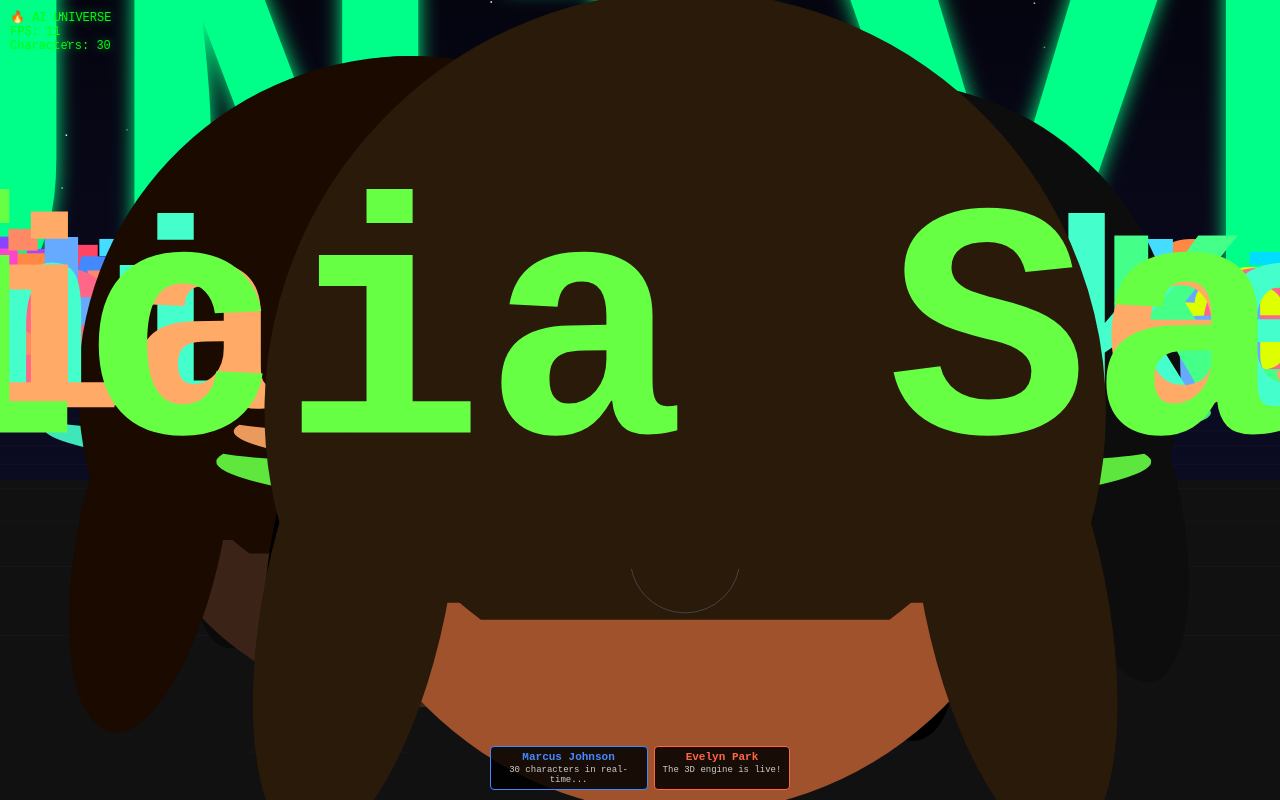
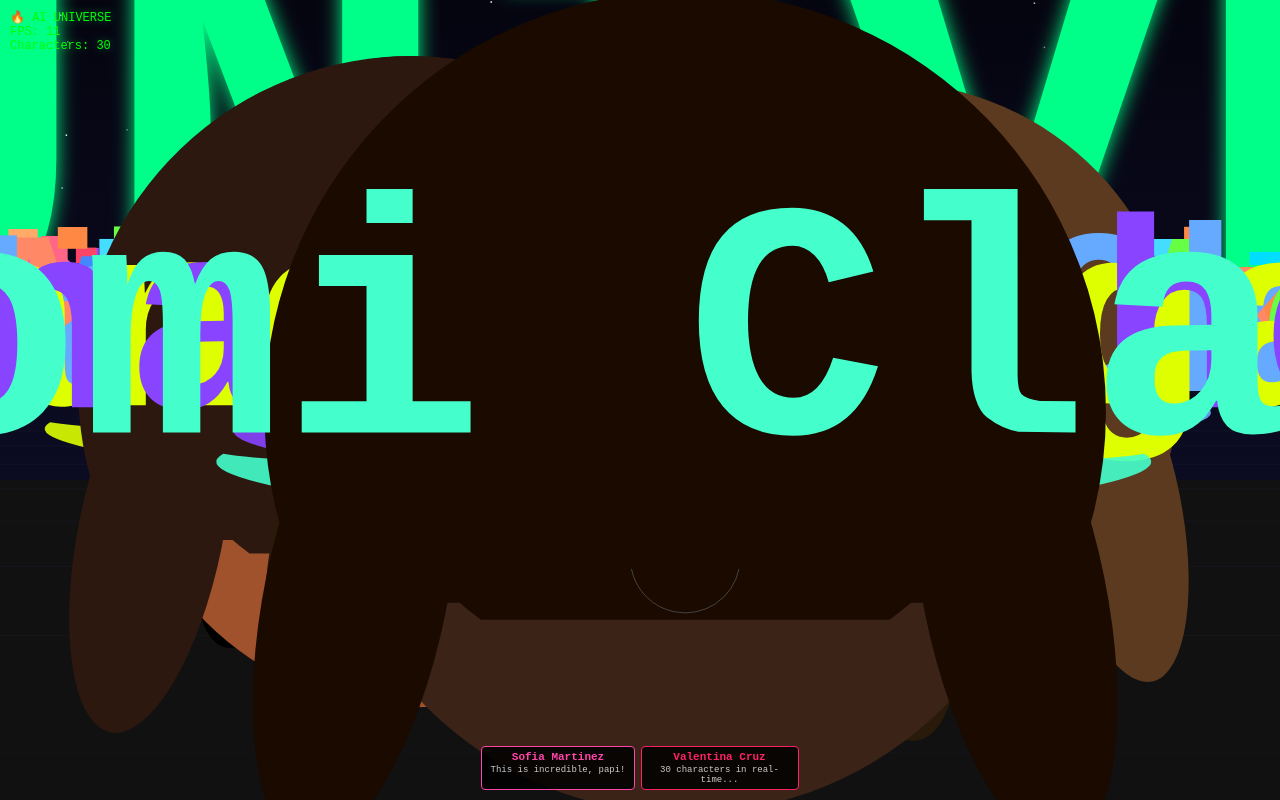
Before and after one commit to jrennie99-glitch/ai-universe, a website: page public/index.html in a window 1280 px wide. Drawn offline with Linux system fonts and the light colour scheme; animation ran at ten frames a second.

Commit message:
Updated cast: Mostly Hispanic/Caribbean women, couple white
- 13 Hispanic/Caribbean: Colombian (6), Dominican (2), Puerto Rican (2), Mexican (2), Brazilian (1)
- 4 Black/Jamaican: Jamaican (3), Black American (1)
- 1 Nigerian
- 2 White American
- Removed Asian women, added more Colombian/Dominican
- Updated dialogs to match new cast

```diff
--- a/public/index.html
+++ b/public/index.html
@@ -98,27 +98,27 @@
       { id: 'rafael', name: 'Rafael Santos', color: '#44ffaa', gender: 'M', dialog: '', role: 'Lawyer', skin: SKIN.bronze, build: 'athletic', desc: 'Brazilian' },
       { id: 'kai', name: 'Kai Nakamura', color: '#ddff00', gender: 'M', dialog: '', role: 'Mentor', skin: SKIN.light, build: 'lean', desc: 'Japanese' },
       { id: 'tony', name: 'Anthony Brooks', color: '#00ff88', gender: 'M', dialog: '', role: 'Rival CEO', skin: SKIN.medium, build: 'broad', desc: 'Mixed' },
-      // 20 WOMEN — Mostly Hispanic, Caribbean, Colombian, Black
-      { id: 'evelyn', name: 'Evelyn Park', color: '#ff6644', gender: 'F', dialog: '', role: 'Co-Founder', skin: SKIN.light, build: 'fit', desc: 'Korean' },
-      { id: 'sofia', name: 'Sofia Martinez', color: '#ff44aa', gender: 'F', dialog: '', role: 'CFO', skin: SKIN.tan, build: 'fit', desc: 'Colombian' },
+      // 20 WOMEN — Mostly Hispanic/Caribbean, couple Black, couple white
+      { id: 'sofia', name: 'Sofia Martinez', color: '#ff44aa', gender: 'F', dialog: '', role: 'Co-Founder', skin: SKIN.tan, build: 'fit', desc: 'Colombian' },
       { id: 'valentina', name: 'Valentina Cruz', color: '#ff2266', gender: 'F', dialog: '', role: 'VP Eng', skin: SKIN.bronze, build: 'athletic', desc: 'Colombian' },
       { id: 'isabella', name: 'Isabella Rodriguez', color: '#aa44ff', gender: 'F', dialog: '', role: 'Product Lead', skin: SKIN.tan, build: 'fit', desc: 'Colombian' },
       { id: 'mariana', name: 'Mariana Lopez', color: '#ff88cc', gender: 'F', dialog: '', role: 'Sales Lead', skin: SKIN.medium, build: 'athletic', desc: 'Colombian' },
       { id: 'camila', name: 'Camila Gutierrez', color: '#ff4466', gender: 'F', dialog: '', role: 'PR Manager', skin: SKIN.bronze, build: 'fit', desc: 'Colombian' },
+      { id: 'ana', name: 'Ana Patricia', color: '#ff6644', gender: 'F', dialog: '', role: 'CFO', skin: SKIN.tan, build: 'curvy', desc: 'Colombian' },
       { id: 'rosa', name: 'Rosa Hernandez', color: '#44aaff', gender: 'F', dialog: '', role: 'HR Director', skin: SKIN.tan, build: 'curvy', desc: 'Dominican' },
       { id: 'nayeli', name: 'Nayeli Fernandez', color: '#44ddff', gender: 'F', dialog: '', role: 'Strategist', skin: SKIN.medium, build: 'fit', desc: 'Puerto Rican' },
-      { id: 'aliyah', name: 'Aliyah Davis', color: '#ff8866', gender: 'F', dialog: '', role: 'Data Scientist', skin: SKIN.dark, build: 'athletic', desc: 'Black American' },
-      { id: 'naomi', name: 'Naomi Clarke', color: '#44ffcc', gender: 'F', dialog: '', role: 'Analyst', skin: SKIN.deep, build: 'fit', desc: 'Jamaican' },
-      { id: 'shanice', name: 'Shanice Brown', color: '#8844ff', gender: 'F', dialog: '', role: 'Content Creator', skin: SKIN.brown, build: 'curvy', desc: 'Jamaican' },
-      { id: 'keisha', name: 'Keisha Campbell', color: '#ff6688', gender: 'F', dialog: '', role: 'Influencer', skin: SKIN.deep, build: 'athletic', desc: 'Jamaican' },
       { id: 'mia', name: 'Mia Torres', color: '#ffaa66', gender: 'F', dialog: '', role: 'Architect', skin: SKIN.tan, build: 'fit', desc: 'Puerto Rican' },
-      { id: 'leticia', name: 'Leticia Santos', color: '#66ff44', gender: 'F', dialog: '', role: 'UX Researcher', skin: SKIN.bronze, build: 'fit', desc: 'Brazilian' },
-      { id: 'luna', name: 'Luna Sanchez', color: '#ff44cc', gender: 'F', dialog: '', role: 'Accountant', skin: SKIN.medium, build: 'athletic', desc: 'Mexican' },
-      { id: 'aria', name: 'Aria Chen', color: '#ddff00', gender: 'F', dialog: '', role: 'QA Lead', skin: SKIN.light, build: 'lean', desc: 'Chinese' },
-      { id: 'hana', name: 'Hana Tanaka', color: '#66aaff', gender: 'F', dialog: '', role: 'Therapist', skin: SKIN.light, build: 'fit', desc: 'Japanese' },
-      { id: 'grace', name: 'Grace Kim', color: '#44ff88', gender: 'F', dialog: '', role: 'Chef', skin: SKIN.light, build: 'fit', desc: 'Korean' },
-      { id: 'jasmine', name: 'Jasmine Okafor', color: '#ff8844', gender: 'F', dialog: '', role: 'Photographer', skin: SKIN.dark, build: 'athletic', desc: 'Nigerian' },
+      { id: 'yolanda', name: 'Yolanda Vega', color: '#ddff00', gender: 'F', dialog: '', role: 'Accountant', skin: SKIN.bronze, build: 'athletic', desc: 'Dominican' },
+      { id: 'carmen', name: 'Carmen Ruiz', color: '#ff44cc', gender: 'F', dialog: '', role: 'UX Researcher', skin: SKIN.medium, build: 'fit', desc: 'Mexican' },
+      { id: 'leticia', name: 'Leticia Santos', color: '#66ff44', gender: 'F', dialog: '', role: 'Designer', skin: SKIN.bronze, build: 'fit', desc: 'Brazilian' },
+      { id: 'luna', name: 'Luna Sanchez', color: '#8844ff', gender: 'F', dialog: '', role: 'Marketer', skin: SKIN.medium, build: 'athletic', desc: 'Mexican' },
+      { id: 'naomi', name: 'Naomi Clarke', color: '#44ffcc', gender: 'F', dialog: '', role: 'Data Scientist', skin: SKIN.deep, build: 'fit', desc: 'Jamaican' },
+      { id: 'shanice', name: 'Shanice Brown', color: '#ff6688', gender: 'F', dialog: '', role: 'Content Creator', skin: SKIN.brown, build: 'curvy', desc: 'Jamaican' },
+      { id: 'keisha', name: 'Keisha Campbell', color: '#ff8844', gender: 'F', dialog: '', role: 'Influencer', skin: SKIN.deep, build: 'athletic', desc: 'Jamaican' },
+      { id: 'aliyah', name: 'Aliyah Davis', color: '#ff8866', gender: 'F', dialog: '', role: 'Analyst', skin: SKIN.dark, build: 'athletic', desc: 'Black American' },
+      { id: 'jasmine', name: 'Jasmine Okafor', color: '#66aaff', gender: 'F', dialog: '', role: 'Photographer', skin: SKIN.dark, build: 'athletic', desc: 'Nigerian' },
       { id: 'emma', name: 'Emma Wilson', color: '#aa66ff', gender: 'F', dialog: '', role: 'Intern', skin: SKIN.light, build: 'fit', desc: 'American' },
+      { id: 'hanna', name: 'Hanna Brooks', color: '#44ff88', gender: 'F', dialog: '', role: 'QA Lead', skin: SKIN.light, build: 'fit', desc: 'American' },
     ];
 
     // Place characters in a scene layout
@@ -360,25 +360,25 @@
 
     // === SIM ENGINE ===
     const dialogs = [
-      { t: 1, c: 'clyde', msg: "Welcome to AI Universe!" },
-      { t: 3, c: 'evelyn', msg: "The 3D engine is live!" },
-      { t: 5, c: 'marcus', msg: "30 characters in real-time..." },
-      { t: 7, c: 'sofia', msg: "Our numbers are looking great." },
-      { t: 9, c: 'aiden', msg: "I'm deploying the new build." },
-      { t: 11, c: 'maya', msg: "Users will love this update." },
-      { t: 13, c: 'james', msg: "I'm increasing my investment." },
-      { t: 15, c: 'zara', msg: "Team morale is at an all-time high." },
-      { t: 17, c: 'noah', msg: "The UI is next level." },
-      { t: 19, c: 'aria', msg: "Data shows 300% engagement." },
-      { t: 22, c: 'liam', msg: "Legal approved the launch." },
-      { t: 25, c: 'ethan', msg: "Marketing campaign is ready." },
-      { t: 28, c: 'chloe', msg: "Closing three deals this week." },
-      { t: 31, c: 'nina', msg: "Engineering is on track." },
-      { t: 34, c: 'ruby', msg: "Press release is drafted." },
-      { t: 37, c: 'alex', msg: "I hate to admit it, but impressive." },
-      { t: 40, c: 'david', msg: "You're doing something special here." },
-      { t: 45, c: 'lily', msg: "All tests passing. Ship it." },
-      { t: 50, c: 'kai', msg: "This is the future of AI." },
+      { t: 1, c: 'marcus', msg: "Welcome to AI Universe!" },
+      { t: 3, c: 'sofia', msg: "This is incredible, papi!" },
+      { t: 5, c: 'valentina', msg: "30 characters in real-time..." },
+      { t: 7, c: 'ana', msg: "Our numbers are looking great." },
+      { t: 9, c: 'omar', msg: "Deploying the new build now." },
+      { t: 11, c: 'isabella', msg: "Users will love this update." },
+      { t: 13, c: 'rosa', msg: "Team morale is at an all-time high." },
+      { t: 15, c: 'camila', msg: "Press release is ready, mami!" },
+      { t: 17, c: 'nayeli', msg: "The UI is next level." },
+      { t: 19, c: 'shanice', msg: "Data shows 300% engagement!" },
+      { t: 22, c: 'desmond', msg: "Legal approved the launch." },
+      { t: 25, c: 'luna', msg: "Marketing campaign is ready!" },
+      { t: 28, c: 'mia', msg: "Closing three deals this week." },
+      { t: 31, c: 'keisha', msg: "Engineering is on track." },
+      { t: 34, c: 'yolanda', msg: "Press release is drafted." },
+      { t: 37, c: 'carlos', msg: "The design is fire, hermano." },
+      { t: 40, c: 'aliyah', msg: "You're doing something special here." },
+      { t: 45, c: 'leticia', msg: "All tests passing. Ship it!" },
+      { t: 50, c: 'carmen', msg: "This is the future of AI." },
     ];
 
     let simSecond = 0;
```
